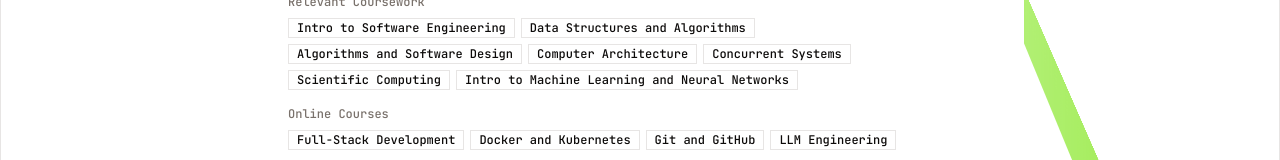
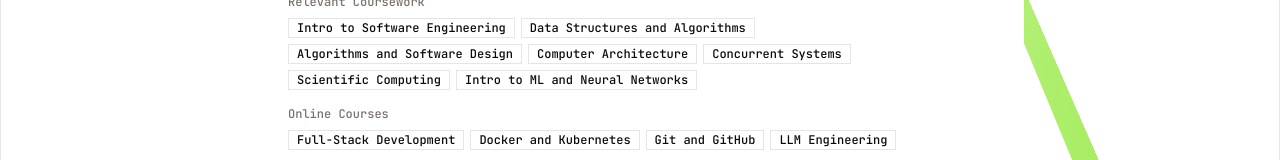
Before and after one commit to Abdullah73k/portfolio, a Next.js app: page / in a window 1280 px wide. Shown: the part 2395-2555 px from the top of the page. Built offline with nearby package versions, Linux system fonts and the light colour scheme.

Commit message:
shortened ml to fit

```diff
--- a/data/resume.ts
+++ b/data/resume.ts
@@ -21,7 +21,7 @@ export const resumeData = {
 			"Computer Architecture",
 			"Concurrent Systems",
 			"Scientific Computing",
-			"Intro to Machine Learning and Neural Networks",
+			"Intro to ML and Neural Networks",
 		],
 		onlineCourses: [
 			"Full-Stack Development",
```
